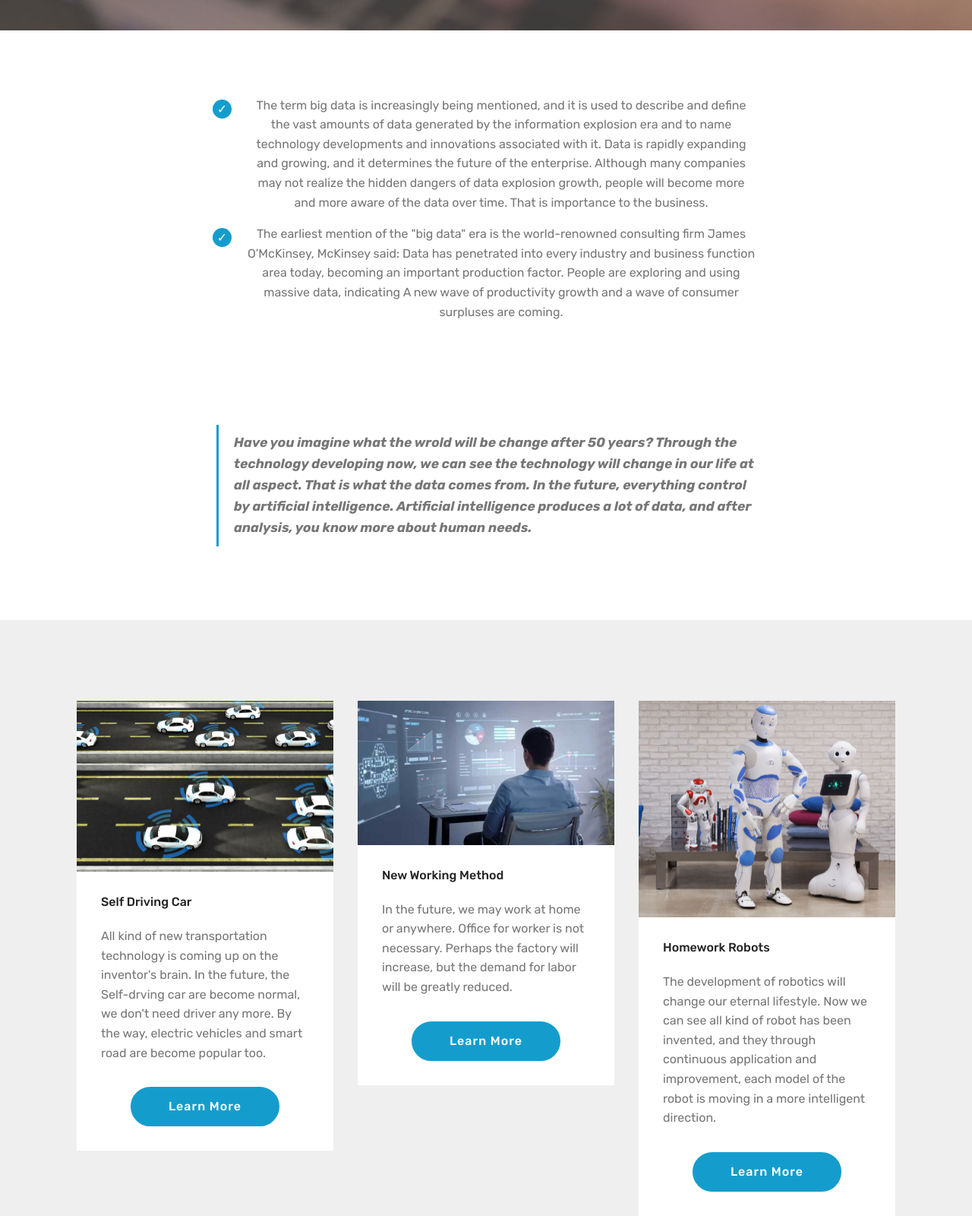
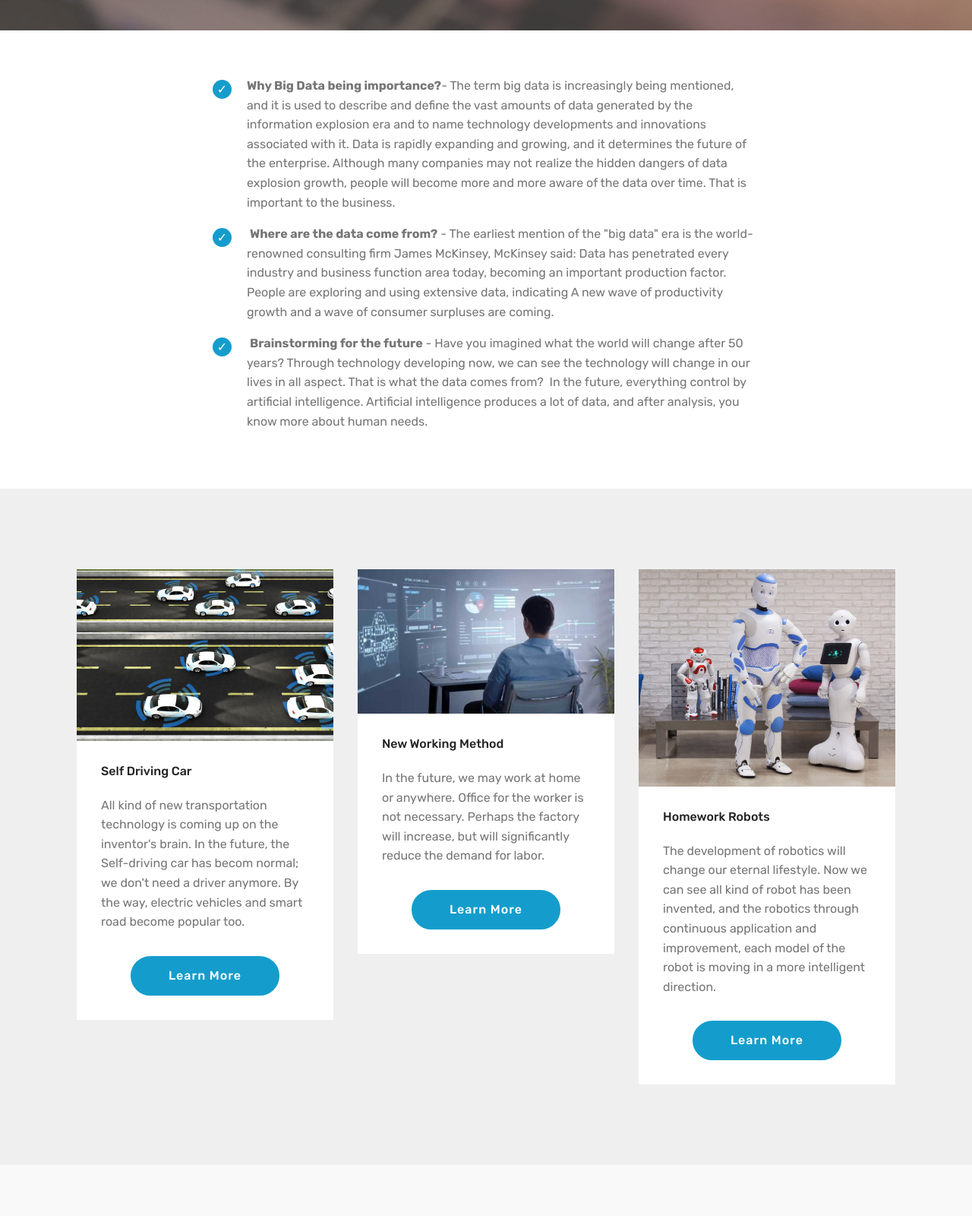
Before and after one commit to Waiiiyan/waiiiyan.github.io, a plain HTML site: page index.html in a window 1280 px wide. Shown: the part 760-2360 px from the top of the page at 76% size. Drawn offline with Linux system fonts and the light colour scheme; files whose address does not match are found by name.

Commit message:
create github pages

```diff
--- a/assets/mobirise/css/mbr-additional.css
+++ b/assets/mobirise/css/mbr-additional.css
@@ -1392,22 +1392,22 @@ body {
 .cid-qTkA127IK8 .mbr-section-btn {
   color: #b2ccd2;
 }
-.cid-rk66fBij08 {
+.cid-rkaxK47aHi {
   padding-top: 60px;
   padding-bottom: 60px;
   background-color: #ffffff;
 }
-.cid-rk66fBij08 .counter-container {
+.cid-rkaxK47aHi .counter-container {
   color: #767676;
 }
-.cid-rk66fBij08 .counter-container ul {
+.cid-rkaxK47aHi .counter-container ul {
   margin-bottom: 0;
 }
-.cid-rk66fBij08 .counter-container ul li {
+.cid-rkaxK47aHi .counter-container ul li {
   margin-bottom: 1rem;
   list-style: none;
 }
-.cid-rk66fBij08 .counter-container ul li:before {
+.cid-rkaxK47aHi .counter-container ul li:before {
   position: absolute;
   left: 0px;
   margin-top: -10px;
@@ -1424,18 +1424,6 @@ body {
   height: 25px;
   border-radius: 50%;
   content: '✓';
-}
-.cid-rk66fBij08 .mbr-text UL {
-  text-align: center;
-}
-.cid-rk5Qx3x1Hc {
-  padding-top: 60px;
-  padding-bottom: 60px;
-  background-color: #ffffff;
-}
-.cid-rk5Qx3x1Hc .mbr-text,
-.cid-rk5Qx3x1Hc blockquote {
-  color: #767676;
 }
 .cid-rk5DnwPlG9 {
   padding-top: 90px;
--- a/index.html
+++ b/index.html
@@ -35,7 +35,7 @@
             <div class="mbr-white col-md-10">
                 <h1 class="mbr-section-title mbr-bold pb-3 mbr-fonts-style display-1">&nbsp;BIG DATA ERA&nbsp;</h1>
 
-                <p class="mbr-text pb-3 mbr-fonts-style display-5">&nbsp;Know more abou future tends<br>Have a guideline for your acdemic<br>Our future are all connect to big data<br>How's the data come from and How can we face the change of the world<br>let's see&nbsp;</p>
+                <p class="mbr-text pb-3 mbr-fonts-style display-5">&nbsp;Know more about the future tends<br>Have a guideline for your academic<br>Our future are all connected to big data<br>How's the data come from and How can we face the change of the world<br>let's see&nbsp;</p>
 
             </div>
         </div>
@@ -47,29 +47,17 @@
     </div>
 </section>
 
-<section class="engine"><a href="https://mobirise.info/z">best free css templates</a></section><section class="mbr-section article content12 cid-rk66fBij08" id="content12-c">
+<section class="engine"><a href="https://mobirise.info/b">how to create your own website</a></section><section class="mbr-section article content12 cid-rkaxK47aHi" id="content12-i">
 
 
     <div class="container">
         <div class="media-container-row">
             <div class="mbr-text counter-container col-12 col-md-8 mbr-fonts-style display-7">
-                <div style="text-align: center;"><strong><br></strong></div><ul>
-
-                    <li>The term big data is increasingly being mentioned, and it is used to describe and define the vast amounts of data generated by the information explosion era and to name technology developments and innovations associated with it. Data is rapidly expanding and growing, and it determines the future of the enterprise. Although many companies may not realize the hidden dangers of data explosion growth, people will become more and more aware of the data over time. That is importance to the business.</li><li>The earliest mention of the "big data" era is the world-renowned consulting firm James O’McKinsey, McKinsey said: Data has penetrated into every industry and business function area today, becoming an important production factor. People are exploring and using massive data, indicating A new wave of productivity growth and a wave of consumer surpluses are coming.</li>
+                <ul>
+                    <li><strong>Why Big Data being importance?</strong>- The term big data is increasingly being mentioned, and it is used to describe and define the vast amounts of data generated by the information explosion era and to name technology developments and innovations associated with it. Data is rapidly expanding and growing, and it determines the future of the enterprise. Although many companies may not realize the hidden dangers of data explosion growth, people will become more and more aware of the data over time. That is important to the business.</li>
+                    <li>&nbsp;<strong>Where are the data come from?</strong> - The earliest mention of the "big data" era is the world-renowned consulting firm James McKinsey, McKinsey said: Data has penetrated every industry and business function area today, becoming an important production factor. People are exploring and using extensive data, indicating A new wave of productivity growth and a wave of consumer surpluses are coming.</li>
+                    <li>&nbsp;<strong>Brainstorming for the future</strong> - Have you imagined what the world will change after 50 years? Through technology developing now, we can see the technology will change in our lives in all aspect. That is what the data comes from? &nbsp;In the future, everything control by artificial intelligence. Artificial intelligence produces a lot of data, and after analysis, you know more about human needs.</li>
                 </ul>
-            </div>
-        </div>
-    </div>
-</section>
-
-<section class="mbr-section article content1 cid-rk5Qx3x1Hc" id="content2-b">
-
-
-
-    <div class="container">
-        <div class="media-container-row">
-            <div class="mbr-text col-12 col-md-8 mbr-fonts-style display-7">
-                <blockquote><strong>Have you imagine what the wrold will be change after 50 years? Through the technology developing now, we can see the technology will change in our life at all aspect. That is what the data comes from. In the future, everything control by artificial intelligence. Artificial intelligence produces a lot of data, and after analysis, you know more about human needs.</strong></blockquote>
             </div>
         </div>
     </div>
@@ -89,7 +77,7 @@
                     </div>
                     <div class="card-box">
                         <h4 class="card-title mbr-fonts-style display-7">Self Driving Car&nbsp;</h4>
-                        <p class="mbr-text mbr-fonts-style display-7">All kind of new transportation technology is coming up on the inventor's brain. In the future, the Self-drving car are become normal, we don't need driver any more. By the way,&nbsp;electric vehicles and smart road are become popular too.</p>
+                        <p class="mbr-text mbr-fonts-style display-7">All kind of new transportation technology is coming up on the inventor's brain. In the future, the Self-driving car has becom normal; we don't need a driver anymore. By the way,&nbsp;electric vehicles and smart road become popular too.</p>
                     </div>
                     <div class="mbr-section-btn text-center"><a href="https://medium.com/yannis-zhang/the-way-for-the-future-people-travel-51fb5e977734" class="btn btn-primary display-4">
                             Learn More
@@ -105,7 +93,7 @@
                     <div class="card-box">
                         <h4 class="card-title mbr-fonts-style display-7">
                             New Working Method&nbsp;</h4>
-                        <p class="mbr-text mbr-fonts-style display-7">In the future, we may work at home or anywhere. Office for worker is not necessary. Perhaps the factory will increase, but the demand for labor will be greatly reduced.</p>
+                        <p class="mbr-text mbr-fonts-style display-7">In the future, we may work at home or anywhere. Office for the worker is not necessary. Perhaps the factory will increase, but will significantly reduce the demand for labor.</p>
                     </div>
                     <div class="mbr-section-btn text-center"><a href="https://medium.com/yannis-zhang/the-main-theme-of-peoples-lives-are-all-changes-66a01457cb75" class="btn btn-primary display-4">
                             Learn More
@@ -121,7 +109,7 @@
                     <div class="card-box">
                         <h4 class="card-title mbr-fonts-style display-7">
                             Homework Robots&nbsp;</h4>
-                        <p class="mbr-text mbr-fonts-style display-7">The development of robotics will change our eternal lifestyle. Now we can see all kind of robot has been invented, and they through continuous application and improvement, each model of the robot is moving in a more intelligent direction.</p>
+                        <p class="mbr-text mbr-fonts-style display-7">The development of robotics will change our eternal lifestyle. Now we can see all kind of robot has been invented, and the robotics through continuous application and improvement, each model of the robot is moving in a more intelligent direction.</p>
                     </div>
                     <div class="mbr-section-btn text-center"><a href="https://medium.com/yannis-zhang/the-homework-robot-e7c440512903" class="btn btn-primary display-4">
                             Learn More
@@ -212,7 +200,7 @@
                 <div class="col-md-12 align-center">
                     <h1 class="mbr-section-title pb-3 mbr-white mbr-bold mbr-fonts-style display-1">
                         BIG DATE ACADEMIC</h1>
-                    <p class="mbr-text pb-3 mbr-white mbr-fonts-style display-5">Follow the future tends or in front of that<br>Kown more about big data can let you face the changes in the future more calmly<br>Connect the big data and connect to the future<br>Help your career positioning</p>
+                    <p class="mbr-text pb-3 mbr-white mbr-fonts-style display-5">Follow the future tends or in front of the future<br>Kown more about big data can let you face the changes in the future more calmly<br>Connect the big data and connect to the future<br>Help your career positioning</p>
                     <div class="mbr-section-btn align-center py-2"><a class="btn btn-md btn-secondary display-4" href="https://medium.com/yannis-zhang/how-can-we-face-the-future-f31a00efa82d">MORE</a></div>
 
                     <div class="icons-media-container mbr-white">
@@ -270,9 +258,9 @@
         <div class="media-container-row">
             <div class="mbr-text counter-container col-12 col-md-8 mbr-fonts-style display-7">
                 <ul>
-                    <li><strong>What is data</strong>&nbsp;-The current society is a fast-developing society with developed technology, information circulation, more and more people's exchanges, and more and more convenient life. Big data is the product of this high-tech era. Below are two relate subject</li>
-                    <li><strong>know about data analysis </strong>-Data analysis refers to the process of analyzing and summarizing the data by analyzing the large amount of data collected by appropriate statistical analysis methods, extracting useful information and forming conclusions. This process is also a support process for the quality management system. In practice, data analysis can help people make judgments in order to take appropriate action.</li>
-                    <li><strong>Statistics</strong>-Statistics are increasingly important in modern management and social life. With the development of society, economy and science and technology, the status of statistics in modern state management and enterprise management has become more and more important in social life. People's daily life and all social life are inseparable from statistics.</li>
+                    <li><strong>What is data</strong>&nbsp;-The current society is a fast-developing society with developed technology, information circulation, more and more people's exchanges, and more and more convenient life. Big data is the product of this high-tech era. Below are two relate subject.</li>
+                    <li><strong>know about data analysis </strong>-Data analysis refers to the process of examining and summarizing the data by analyzing a large amount of data collected by appropriate statistical analysis methods, extracting useful information and forming conclusions. This process is also a support process for the quality management system. In practice, data analysis can help people make judgments in to take appropriate action.</li>
+                    <li><strong>Statistics</strong>-Statistics are increasingly vital in modern management and social life. With the development of society, economy and science and technology, the status of statistics in contemporary state management and enterprise management has become more and more important in social life. People's daily life and all social life are inseparable from statistics.</li>
                 </ul>
             </div>
         </div>
```
Also changed, not shown: 1 other file.
